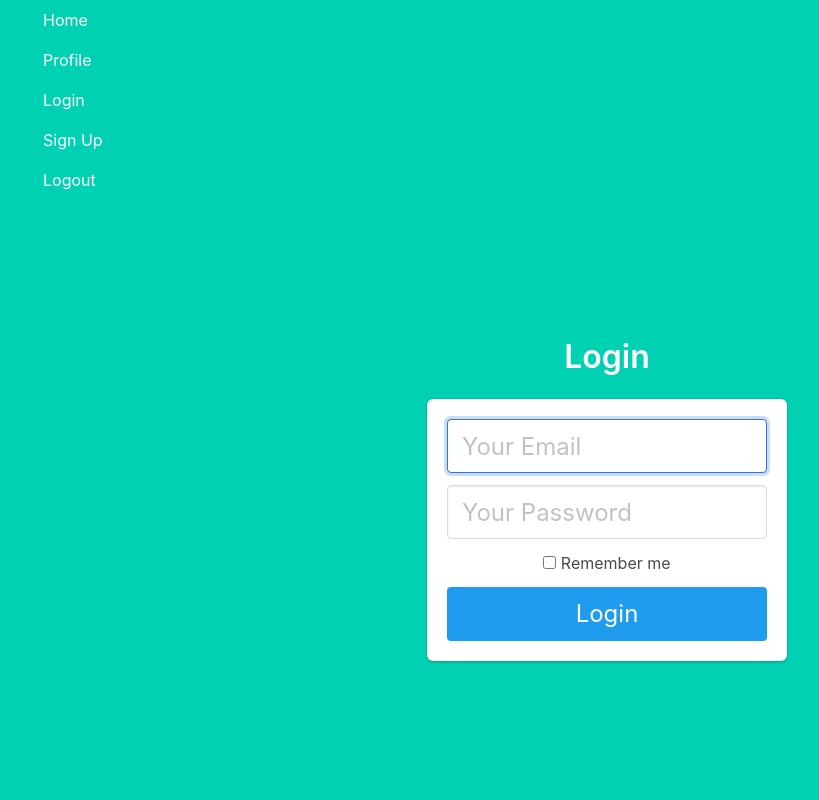
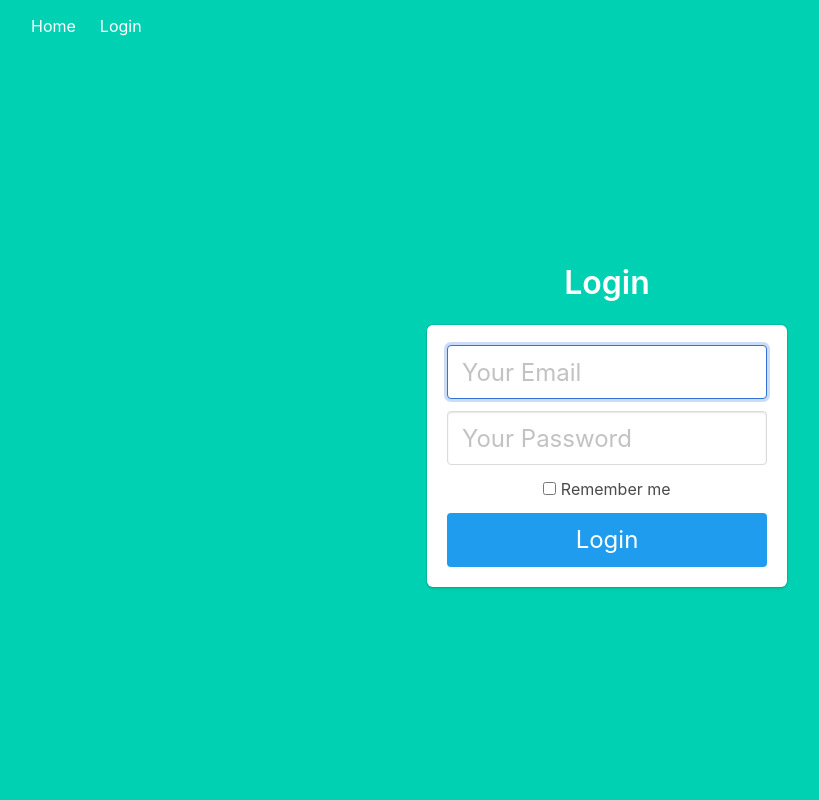
Before and after one commit to aaronshivers/flask-auth, a Flask app: page /login in a window 1280 px wide. Shown: the whole page, without its empty margins (33-852 px from the left). Run offline with Flask 2, Linux system fonts and the light colour scheme.

Commit message:
fixed typos

```diff
--- a/project/templates/base.html
+++ b/project/templates/base.html
@@ -10,23 +10,29 @@
     <div class="hero-head">
       <nav class="navbar">
         <div class="container">
-          <div id="navbarMenuHeroA" class="navbar-menu">
-            <div class="nabar-end">
+          <div id="navbarMenuHeroA" class="navbar-brand">
+            <div class="navbar-end">
               <a href="{{ url_for('main.index') }}" class="navbar-item">
                 Home
               </a>
+              {% if current_user.is_authenticated %}
               <a href="{{ url_for('main.index') }}" class="navbar-item">
                 Profile
               </a>
+              {% endif %}
+              {% if not current_user.is_authenticated %}
               <a href="{{ url_for('main.index') }}" class="navbar-item">
                 Login
               </a>
+              {% endif %}
+              {% if current_user.is_authenticated %}
               <a href="{{ url_for('main.index') }}" class="navbar-item">
                 Sign Up
               </a>
               <a href="{{ url_for('main.index') }}" class="navbar-item">
                 Logout
               </a>
+              {% endif %}
             </div>
           </div>
         </div>
--- a/project/templates/index.html
+++ b/project/templates/index.html
@@ -1,4 +1,4 @@
-{% extends "base.html" %}
+{% extends "./base.html" %}
 
 {% block content %}
 <h1 class="title">Flask Login Demo</h1>
```
